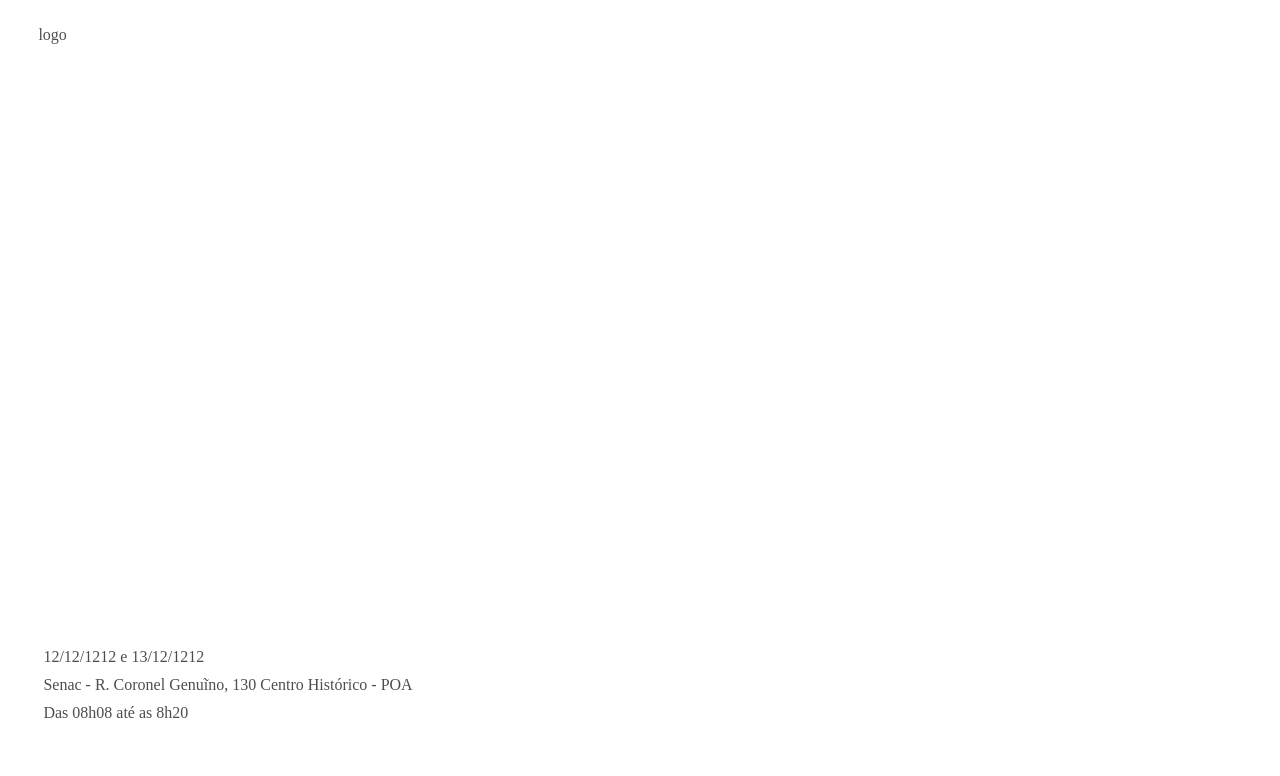
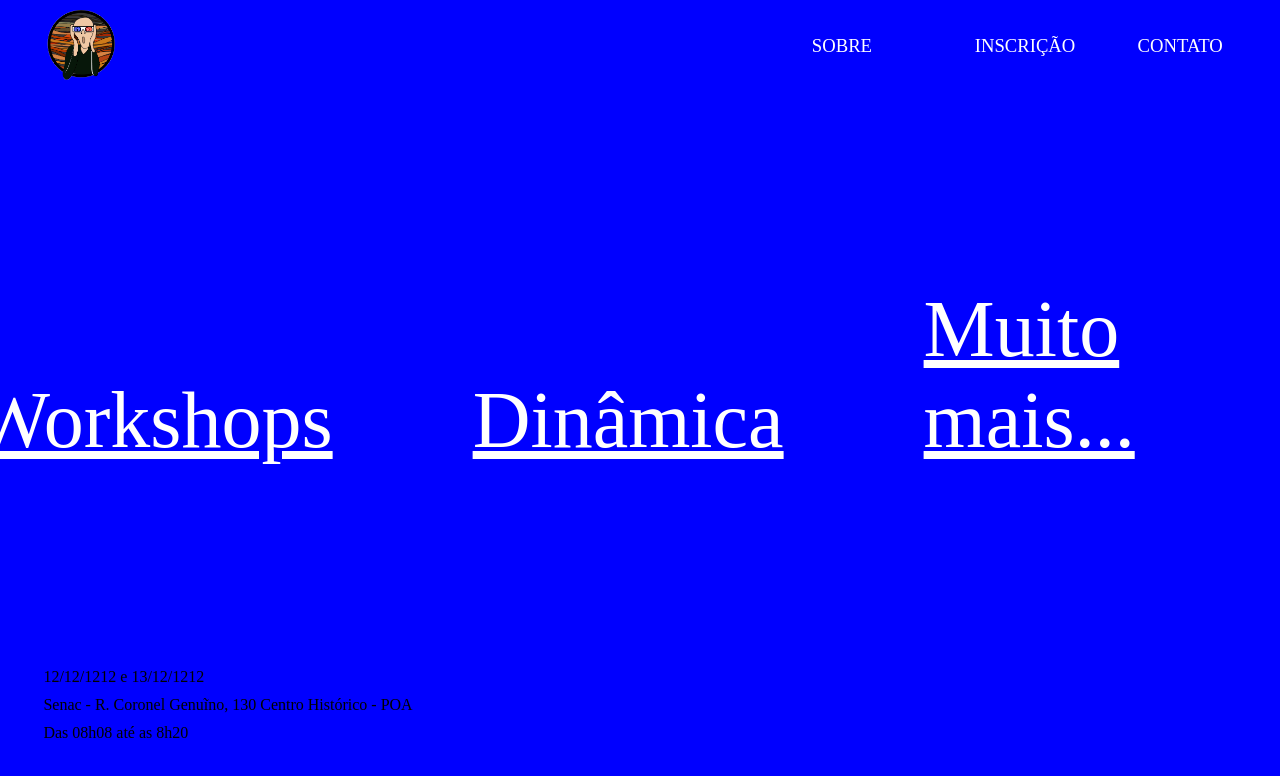
Before and after one commit to lucasalacerda/weekreate-project, a plain HTML site: page home.html in a window 1280 px wide. Both pictures are taken after a click on the link "Dinâmica". Drawn offline with nearby package versions, Linux system fonts and the light colour scheme.

Commit message:
adiciona alteracao de fundo para o resto dos links; adiciona o logo no site; aumenta tamanho do nav e seus links

```diff
--- a/home.css
+++ b/home.css
@@ -104,36 +104,58 @@ body {
 
 main {
     height: 100vh;
-    background-image: url('img/palestra2.jpeg');
+    background: blue;
+    background-repeat: no-repeat;
+    background-position: bottom;
+    background-size: cover;
+    transition-timing-function: ease-in;
+    transition-duration: .1s;
+    transition: 500ms;
+}
+
+.background-palestras {
+    background: red;
     background-repeat: no-repeat;
     background-position: bottom;
     background-size: cover;
     opacity: 0.7;
     transition-timing-function: ease-in;
-    transition-duration: .2s;
-    transition: 1000ms;
-}
+    transition-duration: .1s;
+    transition: 500ms;
+ }
 
-.background-palestras {
-    background-image: url('img/palestra2.jpeg');
+ .background-dinamica {
+    background: green;
     background-repeat: no-repeat;
     background-position: bottom;
     background-size: cover;
     opacity: 0.7;
     transition-timing-function: ease-in;
-    transition-duration: .2s;
-    transition: 1000ms;
+    transition-duration: .1s;
+    transition: 500ms;
  }
 
+
  .background-workshops {
-    background-image: url('img/workshop.jpg');
+    background: yellow;
     background-repeat: no-repeat;
     background-position: bottom;
     background-size: cover;
     opacity: 0.7;
     transition-timing-function: ease-in;
-    transition-duration: .2s;
-    transition: 1000ms;
+    transition-duration: .1s;
+    transition: 500ms;
+ }
+
+ .background-mais {
+    background: purple;
+    background-repeat: no-repeat;
+    background-position: bottom;
+    background-size: cover;
+    opacity: 0.7;
+    transition-timing-function: ease-in;
+    transition-duration: .1s;
+    transition: 500ms;
  }
 
 ul {
@@ -156,15 +178,23 @@ ul li a {
 
 header {
     margin: 0vw 3vw;
-    height: 70px;
+    height: 90px;
     display: flex;
-
 }
 
 nav {
     display: flex;
     align-items: center;
     justify-content: space-between;
+}
+
+#logo {
+    background: url(./img/weekreate-logo-sem-nome.png) ;
+    background-repeat: no-repeat;
+    background-position: center;
+    background-size: cover;
+    width: 80px;
+    height: 70px;
 }
 
 #menu-list {
@@ -195,6 +225,7 @@ nav {
  }
 
 .list-item a {
+    font-size: 14pt;
     width: 100%;
     height: 100%;
     padding: 6px;
@@ -247,7 +278,7 @@ section#menu-horizontal {
  }
 
 #menu-horizontal-list ul li{
-    margin: 40px;
+    margin: 45px;
     padding-right: 50px;
     transition: .3s;
 
--- a/home.html
+++ b/home.html
@@ -16,7 +16,6 @@
         <header>
             <nav class="column column-12">
                 <div id="logo" class="column column-2">
-                    <span>logo</span>
                 </div>
 
                 <div id="menu-list" class="column column-10">
@@ -32,9 +31,9 @@
             <div id="menu-horizontal-list" class="column column-12">
                 <ul onmouseover="onMouseOver(event)" id="lista">
                     <li id="palestras" onmouseover="changeBackgroundPalestras()" onmouseout="clearBackground()" class="list-horizontal-item"><a href="">Palestras/<br>Oficinas</a></li>
-                    <li id="workshops" onmouseover="changeBackgroundWorkshops()" class="list-horizontal-item"><a href="">Workshops</a></li>
-                    <li id="dinamica" class="list-horizontal-item"><a href="">Dinâmica</a></li>
-                    <li id="mais" class="list-horizontal-item"><a href="">Muito<br>mais...</a></li>
+                    <li id="workshops" onmouseover="changeBackgroundWorkshops()" onmouseout="clearBackground()" class="list-horizontal-item"><a href="">Workshops</a></li>
+                    <li id="dinamica"  onmouseover="changeBackgroundDinamica()"  onmouseout="clearBackground()" class="list-horizontal-item"><a href="">Dinâmica</a></li>
+                    <li id="mais"      onmouseover="changeBackgroundMais()"   onmouseout="clearBackground()" class="list-horizontal-item"><a href="">Muito<br>mais...</a></li>
                 </ul>
             </div>
         </section>
--- a/home.js
+++ b/home.js
@@ -10,9 +10,21 @@ function changeBackgroundWorkshops() {
     main.classList.add('background-workshops');
 }
 
+function changeBackgroundDinamica() {
+    console.log('dinamica');
+    var main = document.querySelector('main');
+    main.classList.add('background-dinamica');
+}
+
+function changeBackgroundMais() {
+    console.log('mais');
+    var main = document.querySelector('main');
+    main.classList.add('background-mais');
+}
+
 function clearBackground() {
-    console.log('workshops');
+    console.log('remove');
     var main = document.querySelector('main');
     main.classList.add('.main');
-    main.classList.remove('background-workshops', 'background-palestras');
+    main.classList.remove('background-workshops', 'background-palestras', 'background-dinamica', 'background-mais');
 }
```
Also changed, not shown: img/weekreate-logo-sem-nome.png (added), img/weekreate-logo.png (added).
